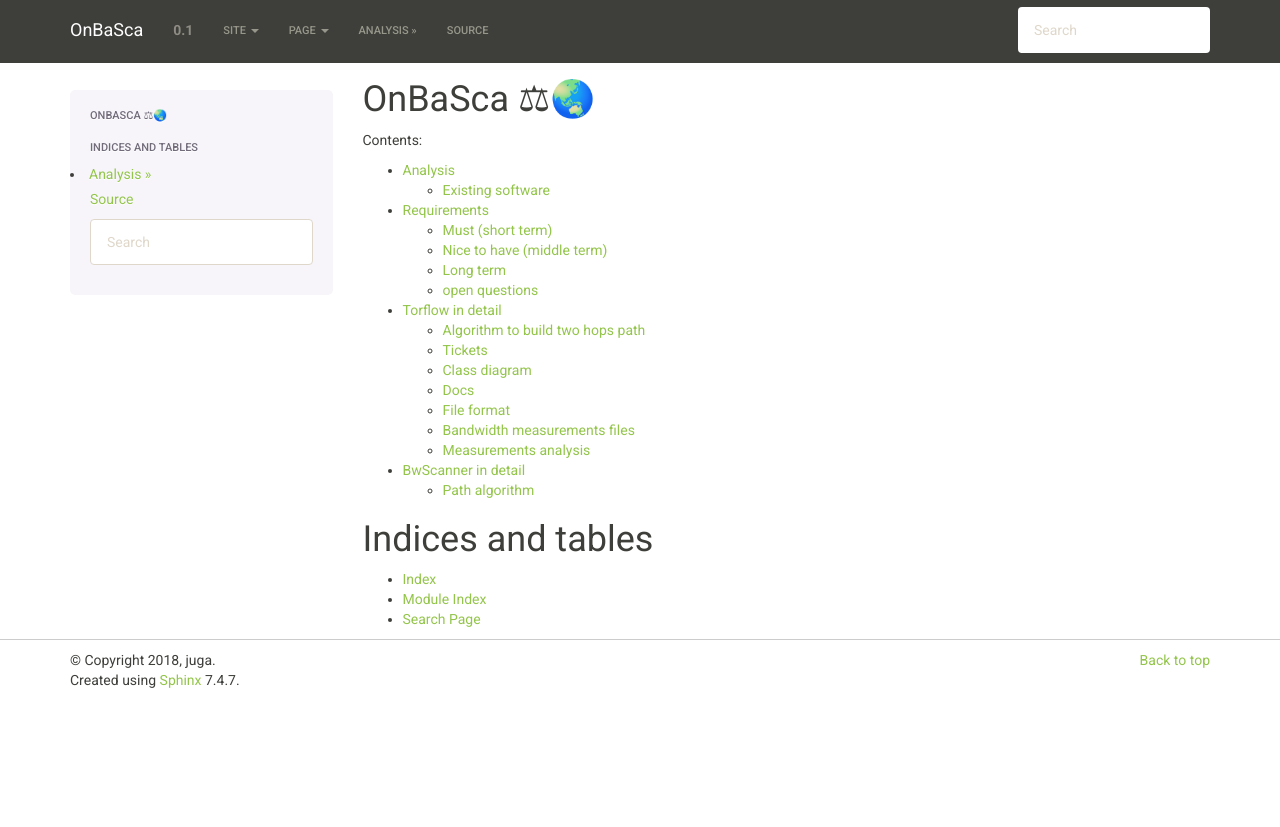
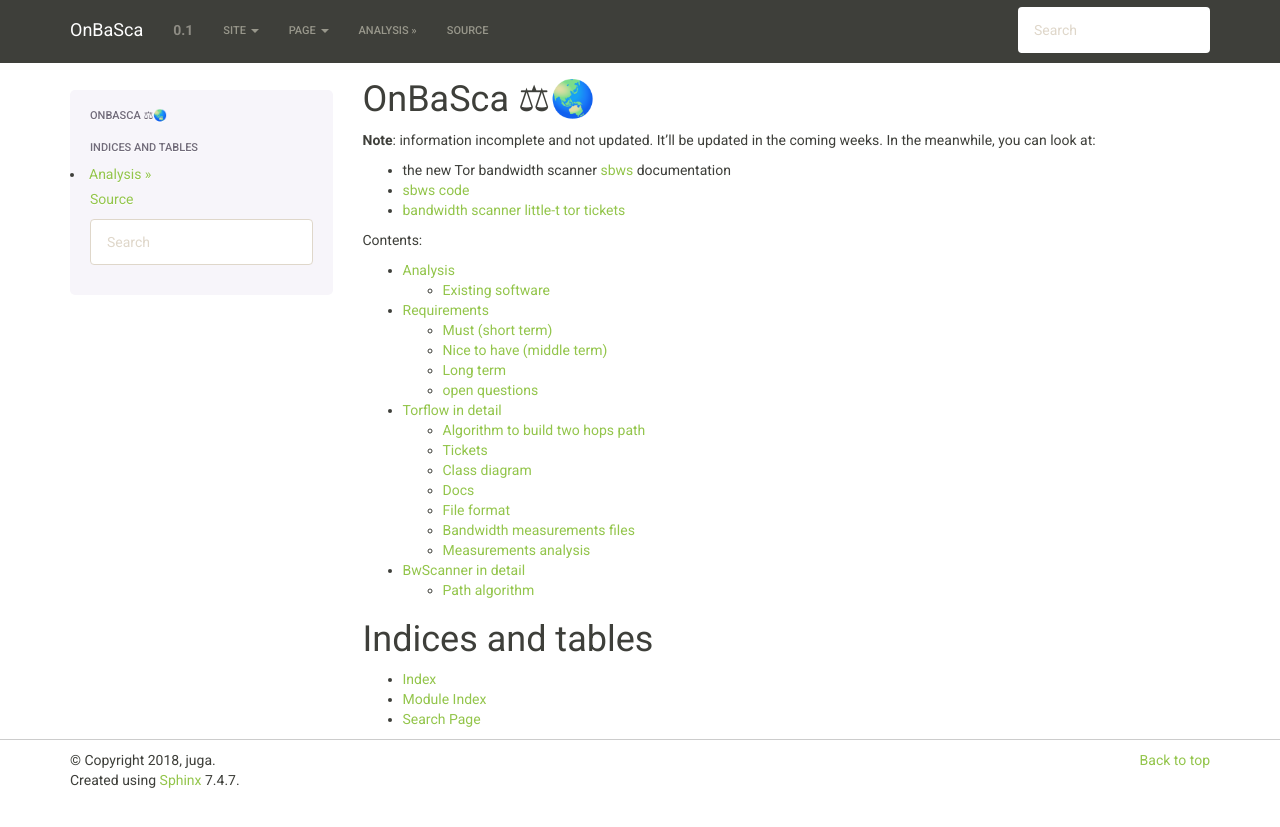
Before and after one commit to juga0/onbasca, a Sphinx documentation site: the page built from docs/source/index.rst, in a window 1280 px wide. Shown: the top 827 px of the page. Built offline with Sphinx 7.4.7, drawn with Linux system fonts in a browser that asks for light colours; pages that are not in the unit, such as notebooks, are missing from menus.

Commit message:
Add note

```diff
--- a/docs/source/index.rst
+++ b/docs/source/index.rst
@@ -5,6 +5,14 @@
 
 OnBaSca ⚖🌏
 ============
+
+**Note**: information incomplete and not updated. It'll be updated in the
+coming weeks.
+In the meanwhile, you can look at:
+
+* the new Tor bandwidth scanner `sbws <https://sbws.readthedocs.io/>`_ documentation
+* `sbws code <https://gitweb.torproject.org/sbws.git>`_
+* `bandwidth scanner little-t tor tickets <https://trac.torproject.org/projects/tor/query?keywords=~bwauth&status=accepted&status=assigned&status=merge_ready&status=needs_information&status=needs_review&status=needs_revision&status=new&status=reopened&or&keywords=~dir-bwauth&col=id&col=summary&col=component&col=status&col=type&col=priority&col=milestone&order=priority>`_
 
 .. toctree::
    :maxdepth: 2
```
